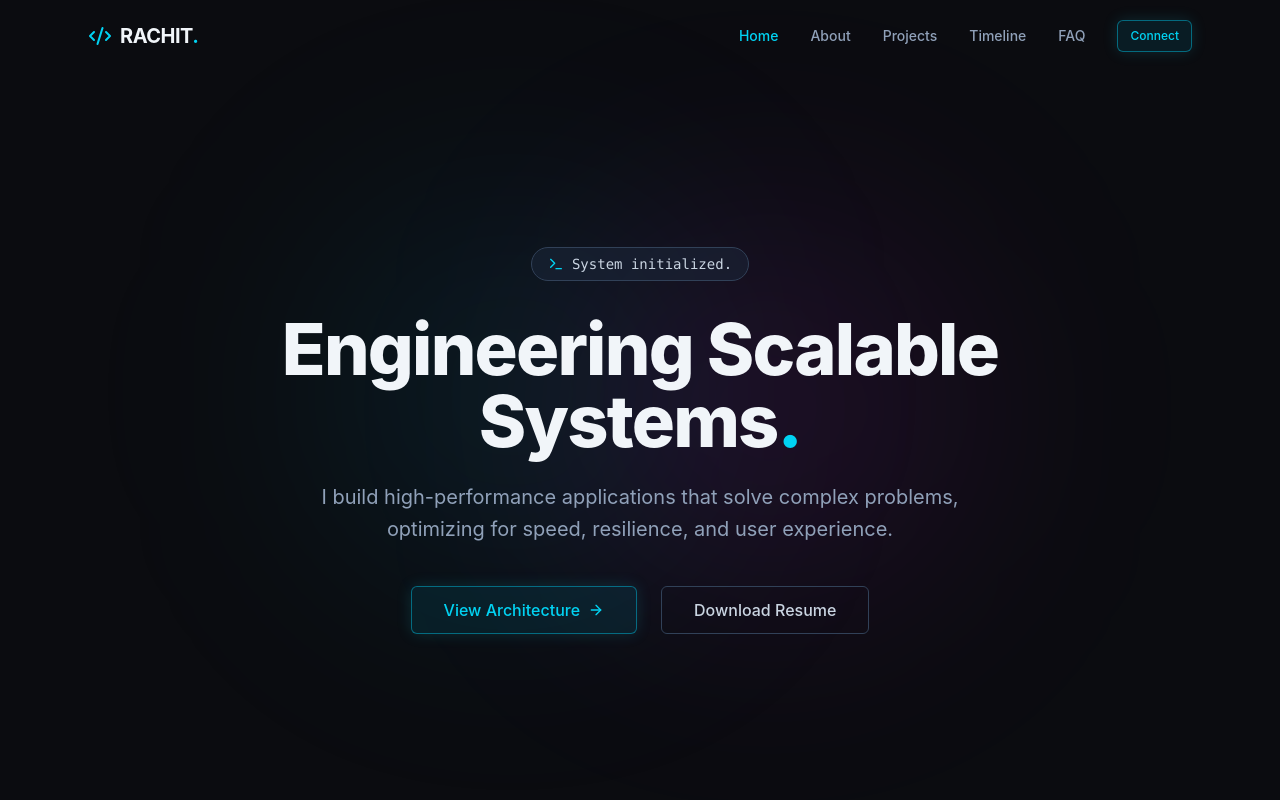
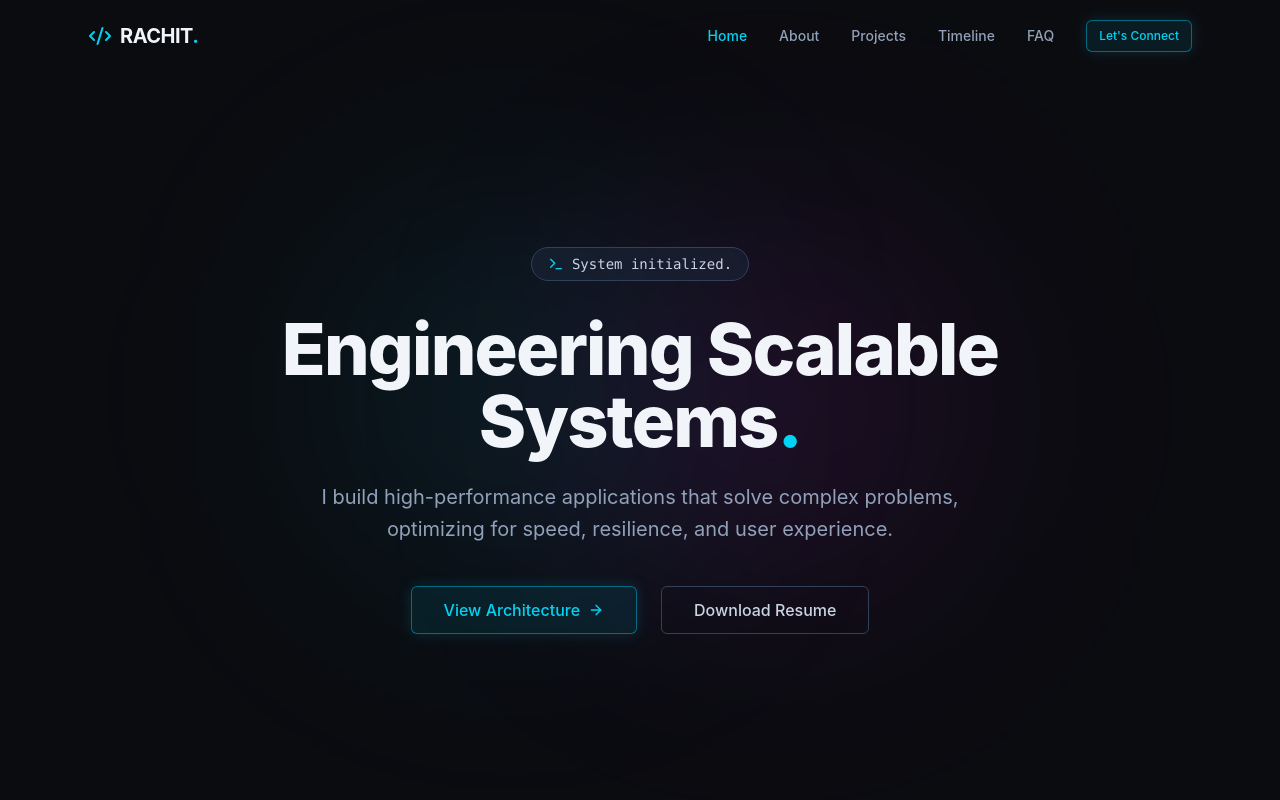
Before and after one commit to rachts/Portfolio, a React (Vite) app: page / in a window 1280 px wide. Shown: the top 800 px of the page. Built offline with nearby package versions, Linux system fonts and the light colour scheme.

Commit message:
update contact button text to Let's Connect and implement email redirection with mobile menu auto-close

```diff
--- a/src/components/layout/Navbar.tsx
+++ b/src/components/layout/Navbar.tsx
@@ -85,8 +85,8 @@ export function Navbar() {
                 {link.name}
               </a>
             ))}
-            <Button variant="primary" size="sm" onClick={() => window.open(`mailto:${portfolioData.contact.email}`)}>
-              Connect
+            <Button variant="primary" size="sm" onClick={() => window.location.href = `mailto:${portfolioData.contact.email}`}>
+              Let's Connect
             </Button>
           </nav>
 
@@ -122,8 +122,15 @@ export function Navbar() {
                   {link.name}
                 </a>
               ))}
-              <Button variant="primary" className="w-full justify-center">
-                Connect
+              <Button
+                variant="primary"
+                className="w-full justify-center"
+                onClick={() => {
+                  setMobileMenuOpen(false);
+                  window.location.href = `mailto:${portfolioData.contact.email}`;
+                }}
+              >
+                Let's Connect
               </Button>
             </div>
           </motion.div>
```
